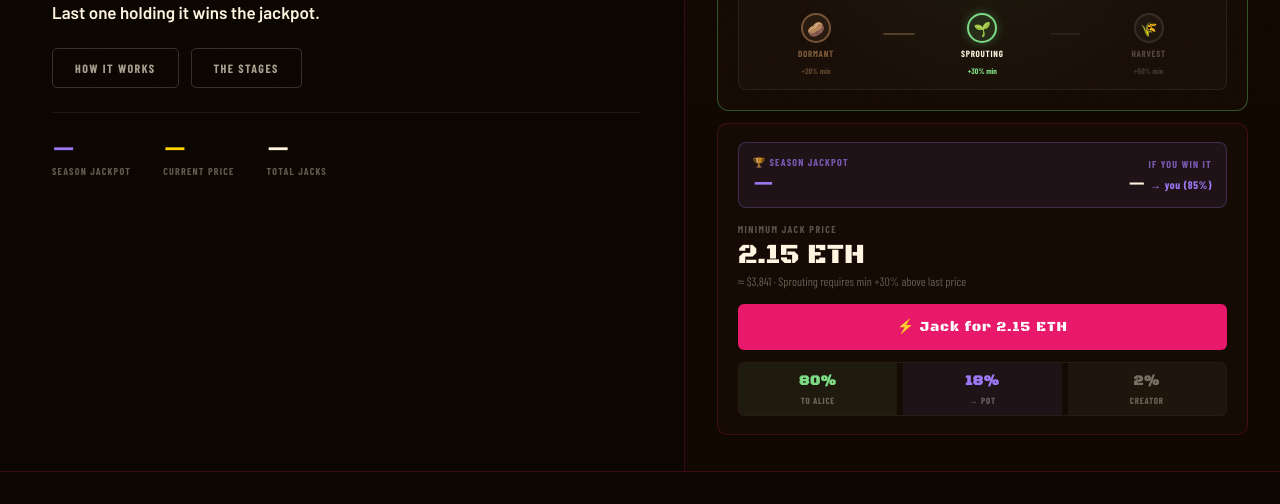
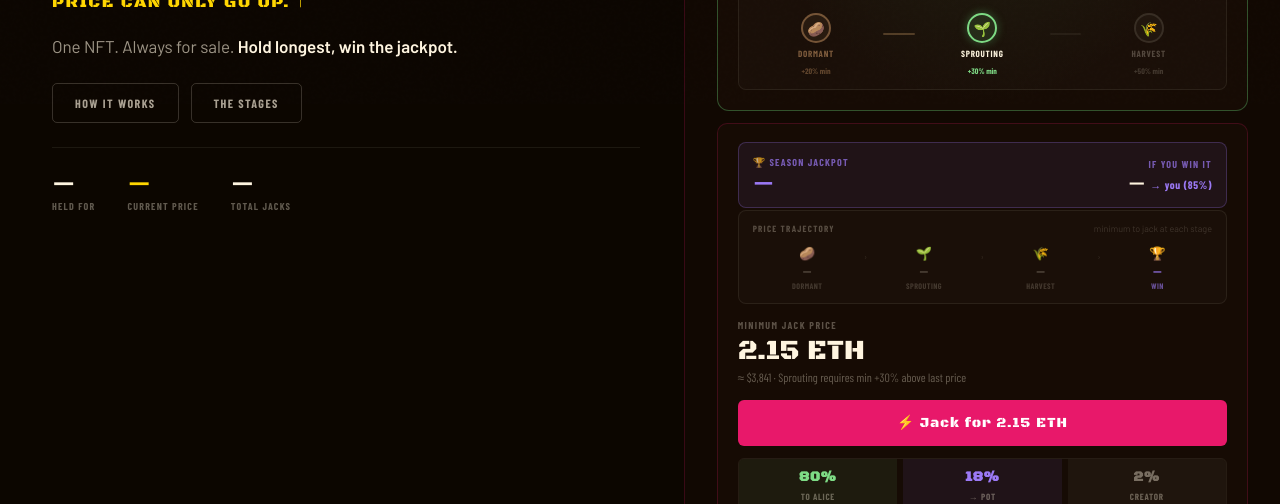
Before and after one commit to Oli-mojo/jack-the-potato, a website: page frontend/index.html in a window 1280 px wide. Shown: the part 696-1200 px from the top of the page. Drawn offline with nearby package versions, Linux system fonts and the light colour scheme; a web font is replaced by a local one.

Commit message:
feat: UI polish — title treatment, price trajectory, held-for KPI
- "THE" in hero title is now smaller, green (Barlow Condensed) matching logo style
- Hero KPI: replaced duplicate Season Jackpot with "Held For" (live hold duration)
- Shortened hero-sub to one tight line
- Added Price Trajectory panel in jack card showing min price at Dormant/Sprouting/Harvest + jackpot win value — highlights current stage, greys out past stages
- Trajectory auto-hides during The Boil (jacking closed)

Co-Authored-By: Claude Sonnet 4.6 <noreply@anthropic.com>

```diff
--- a/frontend/index.html
+++ b/frontend/index.html
@@ -1132,6 +1132,87 @@ footer {
 .pill-green  { background: rgba(126,219,133,0.12); color: var(--green);   border: 1px solid rgba(126,219,133,0.25); }
 .pill-violet { background: rgba(196,181,244,0.1);  color: var(--violet);  border: 1px solid rgba(196,181,244,0.22); }
 .pill-pot{ background: rgba(155,121,245,0.1);  color: var(--pot); border: 1px solid rgba(155,121,245,0.25); }
+
+/* ── HERO TITLE "the" ── */
+.hero-title .the-word {
+  font-family: 'Barlow Condensed', sans-serif;
+  font-size: 38px;
+  color: var(--green);
+  font-weight: 700;
+  letter-spacing: 0.12em;
+  line-height: 1;
+  vertical-align: middle;
+}
+
+/* ── PRICE TRAJECTORY ── */
+.price-trajectory {
+  background: rgba(255,245,224,0.02);
+  border: 1px solid var(--border-soft);
+  border-radius: 8px;
+  padding: 11px 14px;
+  margin-bottom: 2px;
+}
+.traj-label {
+  font-family: 'Barlow Condensed', sans-serif;
+  font-size: 9px;
+  font-weight: 700;
+  letter-spacing: 0.14em;
+  text-transform: uppercase;
+  color: rgba(255,245,224,0.28);
+  margin-bottom: 9px;
+  display: flex;
+  justify-content: space-between;
+}
+.traj-hint {
+  color: rgba(255,245,224,0.16);
+  text-transform: none;
+  letter-spacing: 0;
+  font-weight: 400;
+  font-family: 'Barlow', sans-serif;
+  font-size: 9px;
+}
+.traj-stages {
+  display: flex;
+  align-items: flex-start;
+  gap: 2px;
+}
+.traj-stage {
+  display: flex;
+  flex-direction: column;
+  align-items: center;
+  gap: 2px;
+  flex: 1;
+}
+.traj-arrow {
+  font-size: 9px;
+  color: rgba(255,245,224,0.12);
+  flex-shrink: 0;
+  padding-top: 6px;
+}
+.traj-emoji { font-size: 13px; }
+.traj-price {
+  font-family: 'Black Ops One', sans-serif;
+  font-size: 10px;
+  color: rgba(255,245,224,0.3);
+  line-height: 1.2;
+  text-align: center;
+  white-space: nowrap;
+}
+.traj-name {
+  font-family: 'Barlow Condensed', sans-serif;
+  font-size: 8px;
+  font-weight: 700;
+  letter-spacing: 0.05em;
+  text-transform: uppercase;
+  color: rgba(255,245,224,0.18);
+  text-align: center;
+}
+.traj-stage.traj-past   .traj-price { color: rgba(168,124,82,0.45); }
+.traj-stage.traj-past   .traj-name  { color: rgba(168,124,82,0.35); }
+.traj-stage.traj-current .traj-price { color: var(--yellow); }
+.traj-stage.traj-current .traj-name  { color: rgba(255,245,224,0.55); }
+.traj-stage.traj-win    .traj-price { color: var(--pot); }
+.traj-stage.traj-win    .traj-name  { color: rgba(155,121,245,0.6); }
 </style>
 </head>
 <body id="body" data-stage="sprouting">
@@ -1187,12 +1268,11 @@ footer {
       Live on Base · Jack #8
     </div>
     <div class="hero-title">
-      JACK THE<br><span class="accent">POTATO</span> 🔥
+      JACK <span class="the-word">the</span><br><span class="accent">POTATO</span>
     </div>
     <div class="hero-tagline">PRICE CAN ONLY GO UP. ↑</div>
     <div class="hero-sub">
-      One NFT. Always for sale. The price can only go up.<br>
-      <strong>Last one holding it wins the jackpot.</strong>
+      One NFT. Always for sale. <strong>Hold longest, win the jackpot.</strong>
     </div>
     <div class="hero-cta">
       <button class="btn-ghost" onclick="showTab('rules')">How It Works</button>
@@ -1200,8 +1280,8 @@ footer {
     </div>
     <div class="hero-kpis">
       <div class="kpi">
-        <div class="kpi-val" id="kpi-pot" style="color:var(--pot);">—</div>
-        <div class="kpi-label">Season Jackpot</div>
+        <div class="kpi-val" id="kpi-held">—</div>
+        <div class="kpi-label">Held For</div>
       </div>
       <div class="kpi">
         <div class="kpi-val" id="kpi-price" style="color:var(--yellow);">—</div>
@@ -1286,6 +1366,39 @@ footer {
         <div class="jackpot-callout-right">
           <div class="jackpot-callout-label">If you win it</div>
           <div class="jackpot-callout-payout" id="callout-payout">— <span>→ you (85%)</span></div>
+        </div>
+      </div>
+
+      <!-- Price trajectory -->
+      <div class="price-trajectory" id="price-trajectory">
+        <div class="traj-label">
+          <span>Price Trajectory</span>
+          <span class="traj-hint">minimum to jack at each stage</span>
+        </div>
+        <div class="traj-stages">
+          <div class="traj-stage" id="traj-dormant">
+            <span class="traj-emoji">🥔</span>
+            <span class="traj-price" id="traj-dormant-price">—</span>
+            <span class="traj-name">Dormant</span>
+          </div>
+          <div class="traj-arrow">›</div>
+          <div class="traj-stage" id="traj-sprouting">
+            <span class="traj-emoji">🌱</span>
+            <span class="traj-price" id="traj-sprout-price">—</span>
+            <span class="traj-name">Sprouting</span>
+          </div>
+          <div class="traj-arrow">›</div>
+          <div class="traj-stage" id="traj-harvest">
+            <span class="traj-emoji">🌾</span>
+            <span class="traj-price" id="traj-harvest-price">—</span>
+            <span class="traj-name">Harvest</span>
+          </div>
+          <div class="traj-arrow">›</div>
+          <div class="traj-stage traj-win">
+            <span class="traj-emoji">🏆</span>
+            <span class="traj-price" id="traj-win-price">—</span>
+            <span class="traj-name">Win</span>
+          </div>
         </div>
       </div>
 
@@ -1823,7 +1936,7 @@ async function loadContractData() {
       `<div class="pulse-dot"></div> Live on Base Sepolia &nbsp;·&nbsp; Jack #${Number(jackCountVal)}`;
 
     // KPIs
-    document.getElementById('kpi-pot').textContent   = fmt(potEth);
+    document.getElementById('kpi-held').textContent  = formatDuration(holdSecs);
     document.getElementById('kpi-price').textContent = lastPriceEth.toFixed(4) + ' ETH';
     document.getElementById('kpi-jacks').textContent = Number(jackCountVal).toString();
 
@@ -1917,6 +2030,9 @@ async function loadContractData() {
     // Stage tracker pips (reuse existing setStage logic)
     updateStagePips(stageStr);
 
+    // Price trajectory
+    updateTrajectory(lastPriceEth, stageStr, potEth);
+
   } catch(e) {
     console.error('Contract read error:', e);
   }
@@ -1939,6 +2055,51 @@ function updateStagePips(stageStr) {
   conns[1].className = 'stage-connector' + (idx > 1 ? ' done' : '');
   names.forEach((n,i) => { n.className = 'stage-name ' + (i < idx ? 'done' : i===idx&&idx<3?'live':''); });
   overpays.forEach((o,i) => { o.className = 'stage-overpay ' + (i < idx ? 'done' : i===idx&&idx<3?'live':''); });
+}
+
+// ── PRICE TRAJECTORY ────────────────────────────────────────────────────────
+function updateTrajectory(lastPriceEth, stageStr, potEth) {
+  const fmtEth = (eth) => eth < 0.001
+    ? (eth * 1000).toFixed(2) + 'm'
+    : eth.toFixed(3);
+
+  const dormantMin = lastPriceEth * 1.2;
+  const sproutMin  = lastPriceEth * 1.3;
+  const harvestMin = lastPriceEth * 1.5;
+  const winVal     = potEth * 0.85;
+
+  const stageOrder = ['dormant', 'sprouting', 'harvest', 'boil'];
+  const currentIdx = stageOrder.indexOf(stageStr);
+
+  const trajData = [
+    { id: 'traj-dormant',   priceId: 'traj-dormant-price', price: dormantMin, key: 'dormant',   idx: 0 },
+    { id: 'traj-sprouting', priceId: 'traj-sprout-price',  price: sproutMin,  key: 'sprouting', idx: 1 },
+    { id: 'traj-harvest',   priceId: 'traj-harvest-price', price: harvestMin, key: 'harvest',   idx: 2 },
+  ];
+
+  trajData.forEach(({ id, priceId, price, key, idx }) => {
+    const node = document.getElementById(id);
+    if (!node) return;
+    document.getElementById(priceId).textContent = fmtEth(price) + ' ETH';
+    node.classList.remove('traj-past', 'traj-current');
+    if (idx < currentIdx || stageStr === 'boil') {
+      node.classList.add('traj-past');
+    } else if (key === stageStr) {
+      node.classList.add('traj-current');
+    }
+  });
+
+  // Win value
+  const winNode = document.querySelector('.traj-win .traj-price');
+  if (winNode) {
+    winNode.textContent = ethPrice > 0
+      ? '$' + Math.round(winVal * ethPrice).toLocaleString()
+      : fmtEth(winVal) + ' ETH';
+  }
+
+  // Hide trajectory when boil (jacking closed)
+  const traj = document.getElementById('price-trajectory');
+  if (traj) traj.style.display = stageStr === 'boil' ? 'none' : 'block';
 }
 
 // ── WALLET CONNECT ───────────────────────────────────────────────────────────
```
